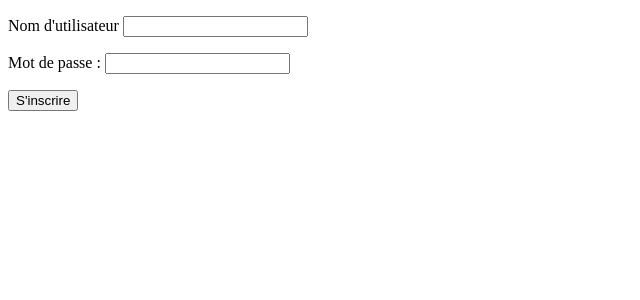
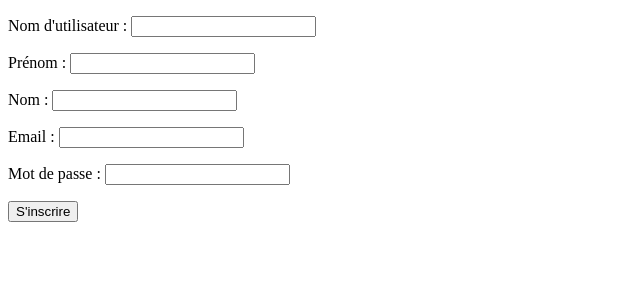
Before and after one commit to setra022/Boutique, a Django app: page /accounts/signup in a window 1280 px wide. Shown: the top 300 px of the page, without its empty margins (0-640 px from the left). Run offline with Django 4.2, Linux system fonts and the light colour scheme.

Commit message:
Improve signup form

```diff
--- a/accounts/templates/accounts/signup.html
+++ b/accounts/templates/accounts/signup.html
@@ -10,8 +10,20 @@
     <form method="post">
         {% csrf_token %}
         <p>
-            <label for="username">Nom d'utilisateur</label>
-            <input id="username" name="username" type="text"/>
+            <label for="username">Nom d'utilisateur :</label>
+            <input id="username" name="username" type="text" required="true"/>
+        </p>
+        <p>
+            <label for="first-name">Prénom :</label>
+            <input id="first-name" name="first-name" type="text"/>
+        </p>
+        <p>
+            <label for="last-name">Nom :</label>
+            <input id="last-name" name="last-name" type="text"/>
+        </p>
+        <p>
+            <label for="email">Email :</label>
+            <input id="email" name="email" type="email" required="true"/>
         </p>
         <p>
             <label for="password">Mot de passe :</label>
--- a/accounts/views.py
+++ b/accounts/views.py
@@ -9,7 +9,10 @@ def signup(request):
     if request.method == "POST":
         username = request.POST.get("username")
         password = request.POST.get("password")
-        user = User.objects.create_user(username=username, password=password)
+        first_name = request.POST.get("first-name")
+        last_name = request.POST.get("last-name")
+        email = request.POST.get("email")
+        user = User.objects.create_user(username=username, password=password, first_name=first_name, last_name=last_name, email=email)
         login(request, user)
         return redirect('store:index')
     return render(request, 'accounts/signup.html')
--- a/store/templates/store/cart.html
+++ b/store/templates/store/cart.html
@@ -2,7 +2,7 @@
 
 {% block content %}
 
-    {% if cart %}
+    {% if cart.cartorder_set.all %}
         <ul>
             {% for cartorder in cart.cartorder_set.all %}
             <li>
--- a/templates/base.html
+++ b/templates/base.html
@@ -18,7 +18,7 @@
         </div>
         <nav class="menu">
             {% if user.is_authenticated %}
-                Bienvenue {{ user.username }} !
+                <div class="welcome-message">Bienvenue {{ user.first_name }} !</div>
                 <a href="{% url 'store:cart' %}">Voir le panier</a>
                 <a href="{% url 'accounts:logout' %}">Déconnexion</a>
             {% else %}
```
Also changed, not shown: store/static/store/style.css (+8 -1 lines).
